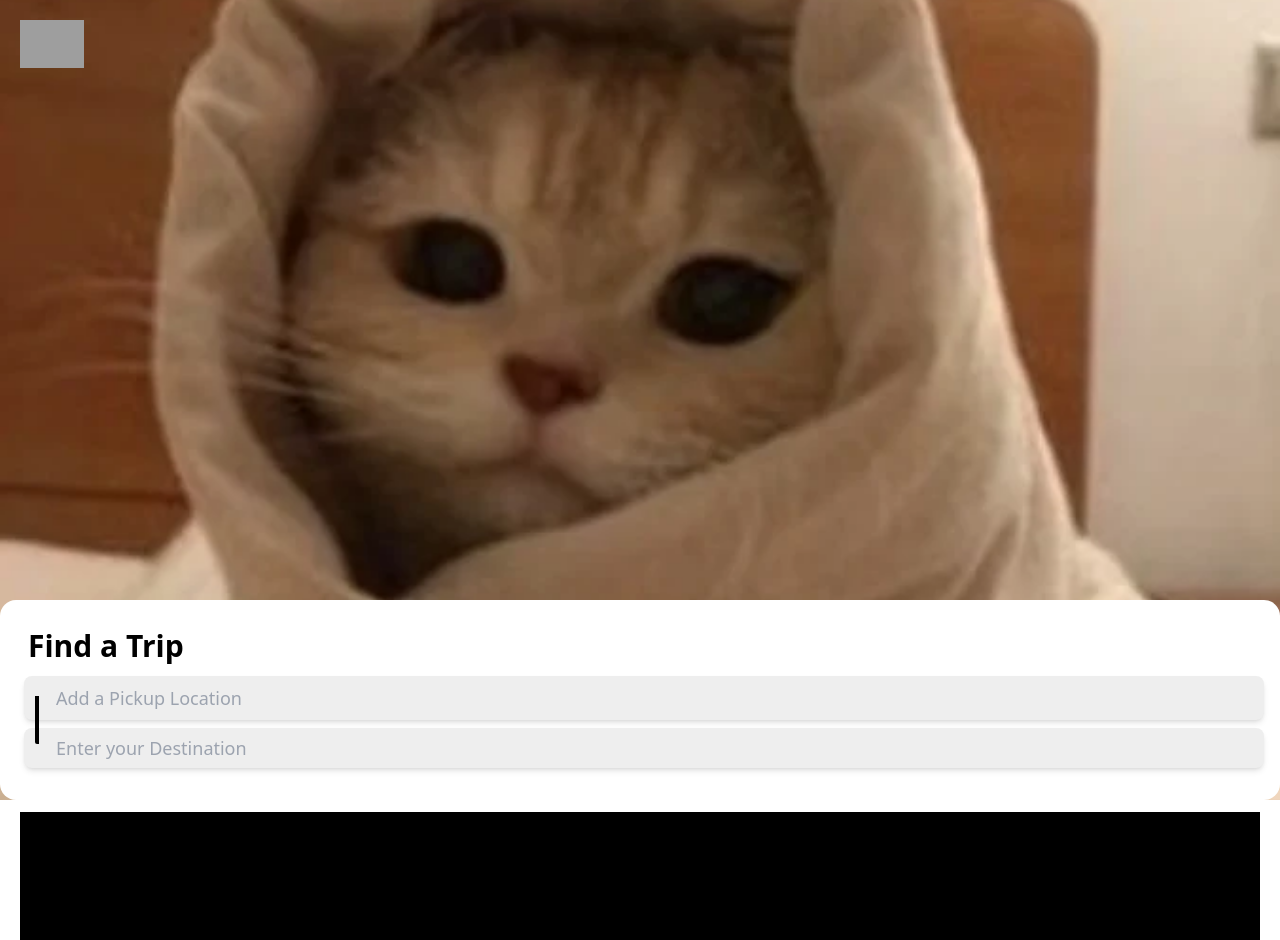
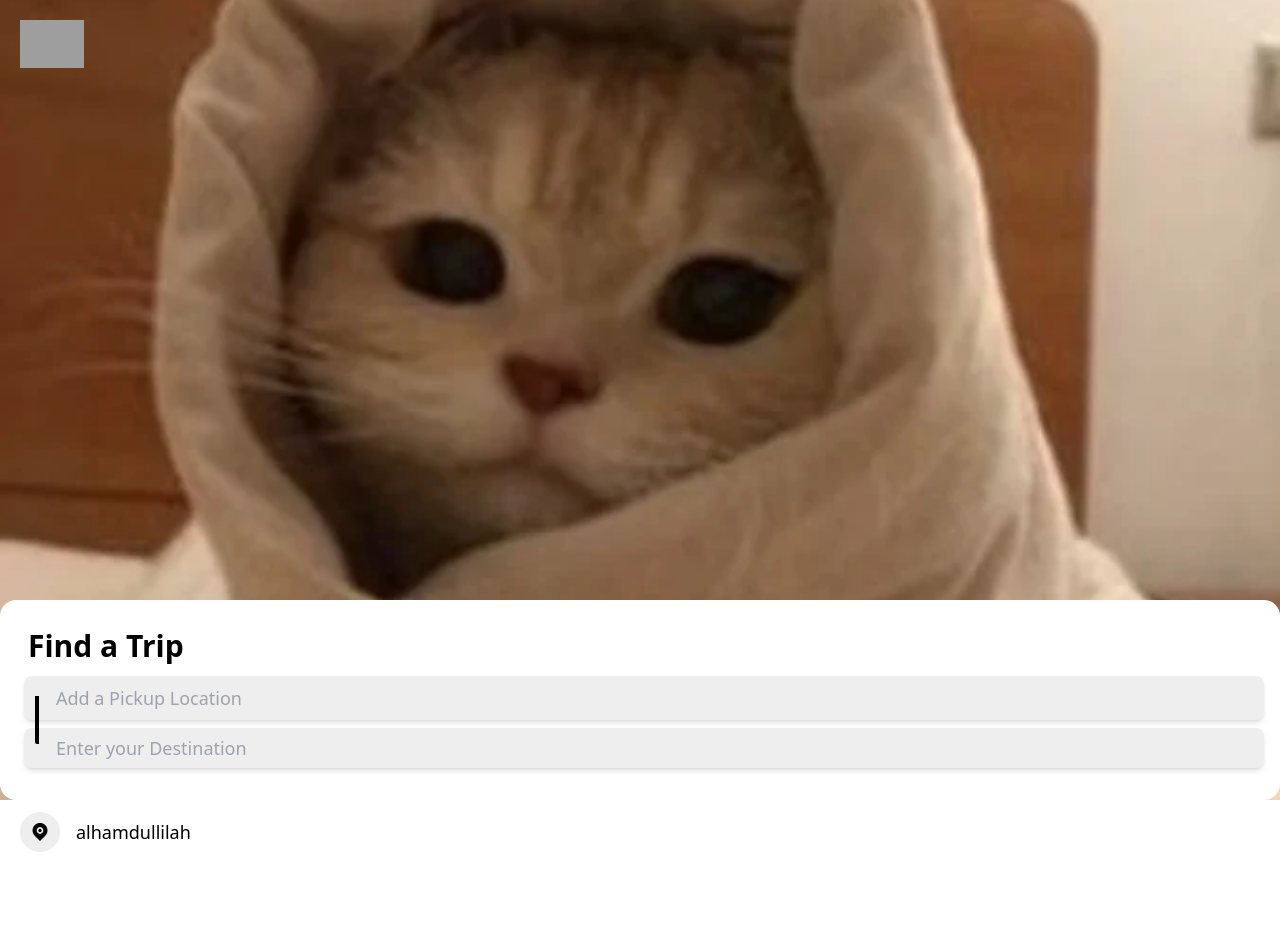
Before and after one commit to shourya-sharma-33/uberclone, a React (Vite) app in the folder Frontend/: page / in a window 1280 px wide. After the commit the page ends 852 px from the top, so only its background shows below. Built offline with nearby package versions, Linux system fonts and the light colour scheme; grey boxes are pictures that could not be loaded.

Commit message:
Add LocationSearchPanel component to Home page for enhanced location input

```diff
--- /dev/null
+++ b/Frontend/src/components/LocationSearchPanel.jsx
@@ -0,0 +1,14 @@
+import React from 'react'
+
+const LocationSearchPanel = () => {
+  return (
+    <div>
+        <div className='flex items-center gap-4 justify-start'>
+            <h2 className='bg-[#eee] h-10 w-10 flex items-center justify-center  rounded-full'><i className='ri-map-pin-fill text-xl'></i></h2>
+            <h4 className='text-lg font-medium'>alhamdullilah</h4>
+        </div>
+    </div>
+  )
+}
+
+export default LocationSearchPanel
--- a/Frontend/src/pages/home.jsx
+++ b/Frontend/src/pages/home.jsx
@@ -2,6 +2,7 @@ import React, { useRef, useState } from 'react'
 import Bgplaceholder from "../assets/placeholder.jpg"
 import { useGSAP } from '@gsap/react'
 import { gsap } from "gsap";
+import LocationSearchPanel from '../components/LocationSearchPanel';
 
 const Home = () => {
   const [pickup, setPickup] = useState('')
@@ -74,7 +75,9 @@ const Home = () => {
               onChange={(e) => setDestination(e.target.value)}
             />
           </form>
-          <div className="bg-black h-[80%] mt-10"></div>
+          <div className=" mt-10">
+            <LocationSearchPanel/>
+          </div>
         </div>
 
       </div>
```
